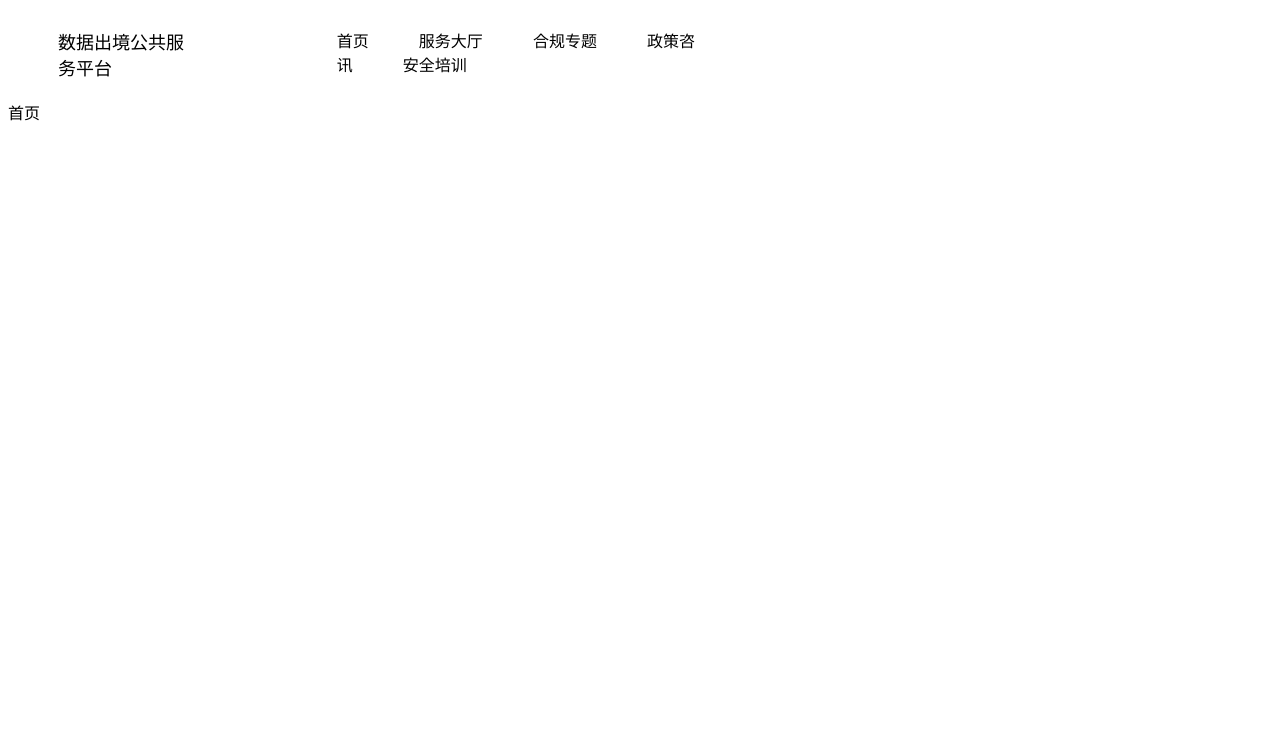
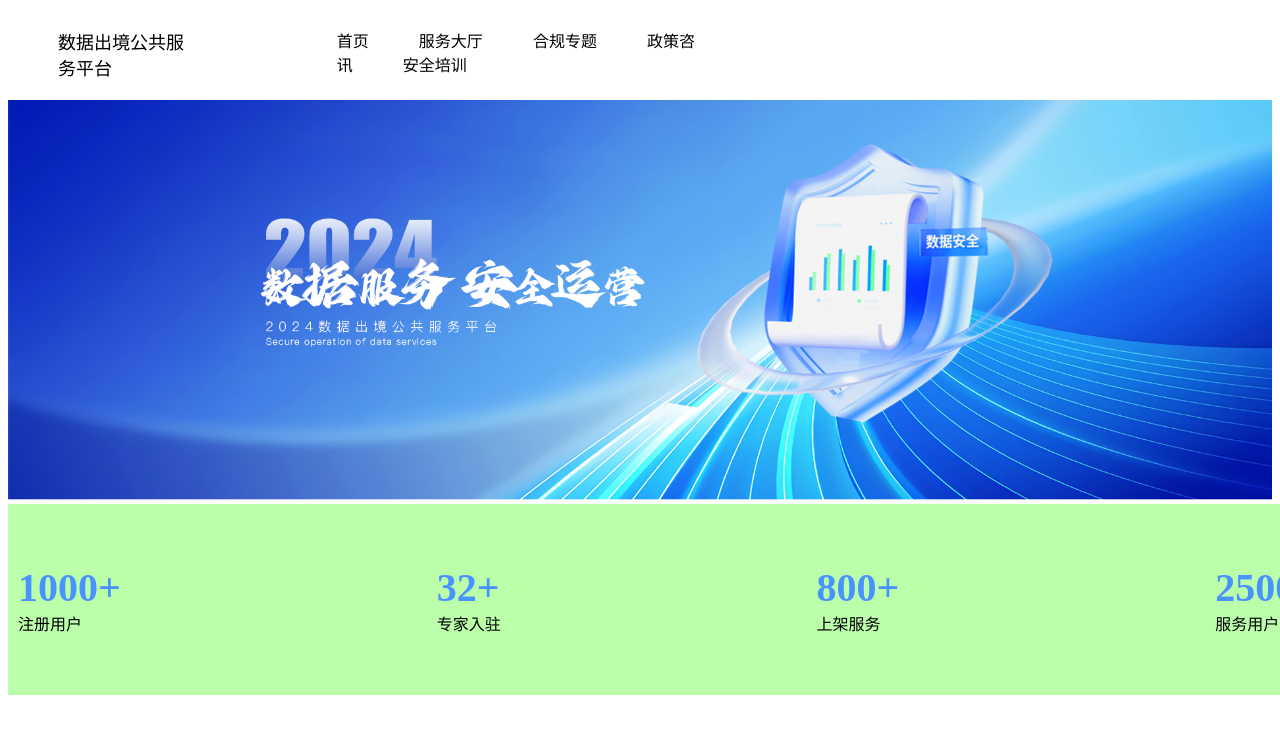
Before and after one commit to Irischenyi/portRegister, a Vue app: page /home in a window 1280 px wide. Shown: the top 734 px of the page. Built offline with nearby package versions, Linux system fonts and the light colour scheme; what quasar would draw is missing.

Commit message:
首页页面

```diff
--- a/src/views/HomeView.vue
+++ b/src/views/HomeView.vue
@@ -1,5 +1,54 @@
 <template>
-  <div>首页</div>
+  <div>
+    <!-- 背景图片 -->
+    <img
+      style="width: 100%; height: 400px"
+      src="../assets//images/shujufuwu.png"
+      alt=""
+      srcset=""
+    />
+    <!-- 版心 -->
+    <div class="contain">
+      <!-- 数量 -->
+      <div class="num_text">
+        <div>
+          <div class="num">1000+</div>
+          <div>注册用户</div>
+        </div>
+        <div>
+          <div class="num">32+</div>
+          <div>专家入驻</div>
+        </div>
+        <div>
+          <div class="num">800+</div>
+          <div>上架服务</div>
+        </div>
+        <div>
+          <div class="num">2500+</div>
+          <div>服务用户</div>
+        </div>
+      </div>
+
+      <!-- 服务简介 -->
+    </div>
+  </div>
 </template>
 <script setup lang="ts"></script>
-<style lang="scss" scoped></style>
+<style lang="scss" scoped>
+.contain {
+  padding: 10px;
+  width: 1300px;
+  background-color: #bfa;
+  margin: 0 auto;
+}
+.num_text {
+  display: flex;
+  padding: 50px 0;
+  justify-content: space-between;
+}
+.num {
+  font-size: 40px;
+  font-weight: 600;
+  color: #4893ff;
+}
+</style>
```
Also changed, not shown: src/assets/images/shujufuwu.png (added).
